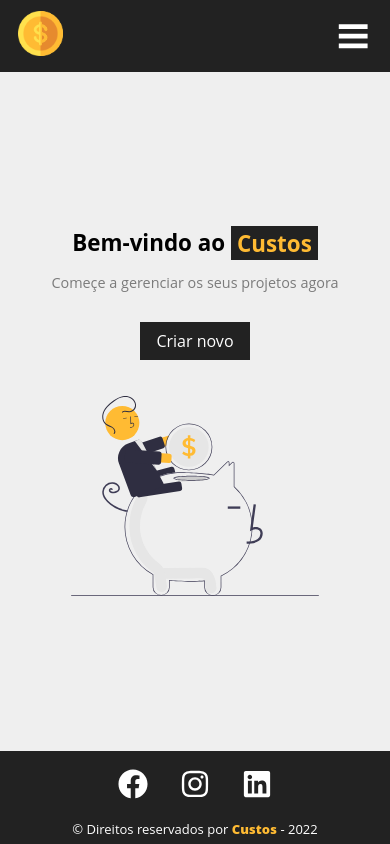
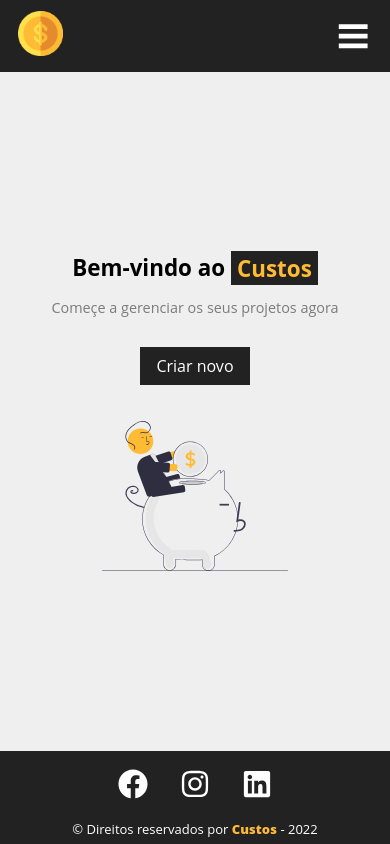
Before and after one commit to renzi-fidele-frontend/custos, a React (Vite) app: page / in a window 390 px wide. Built offline with nearby package versions, Linux system fonts and the light colour scheme; no server answers.

Commit message:
atualizado

```diff
--- a/src/pages/Home/Home.module.css
+++ b/src/pages/Home/Home.module.css
@@ -84,9 +84,9 @@
    }
 }
 
-@media screen and (max-width: 367px) {
+@media screen and (max-width: 443px) {
    #imagem {
-      height: 180px;
+      height: 150px;
    }
 }
 
```
